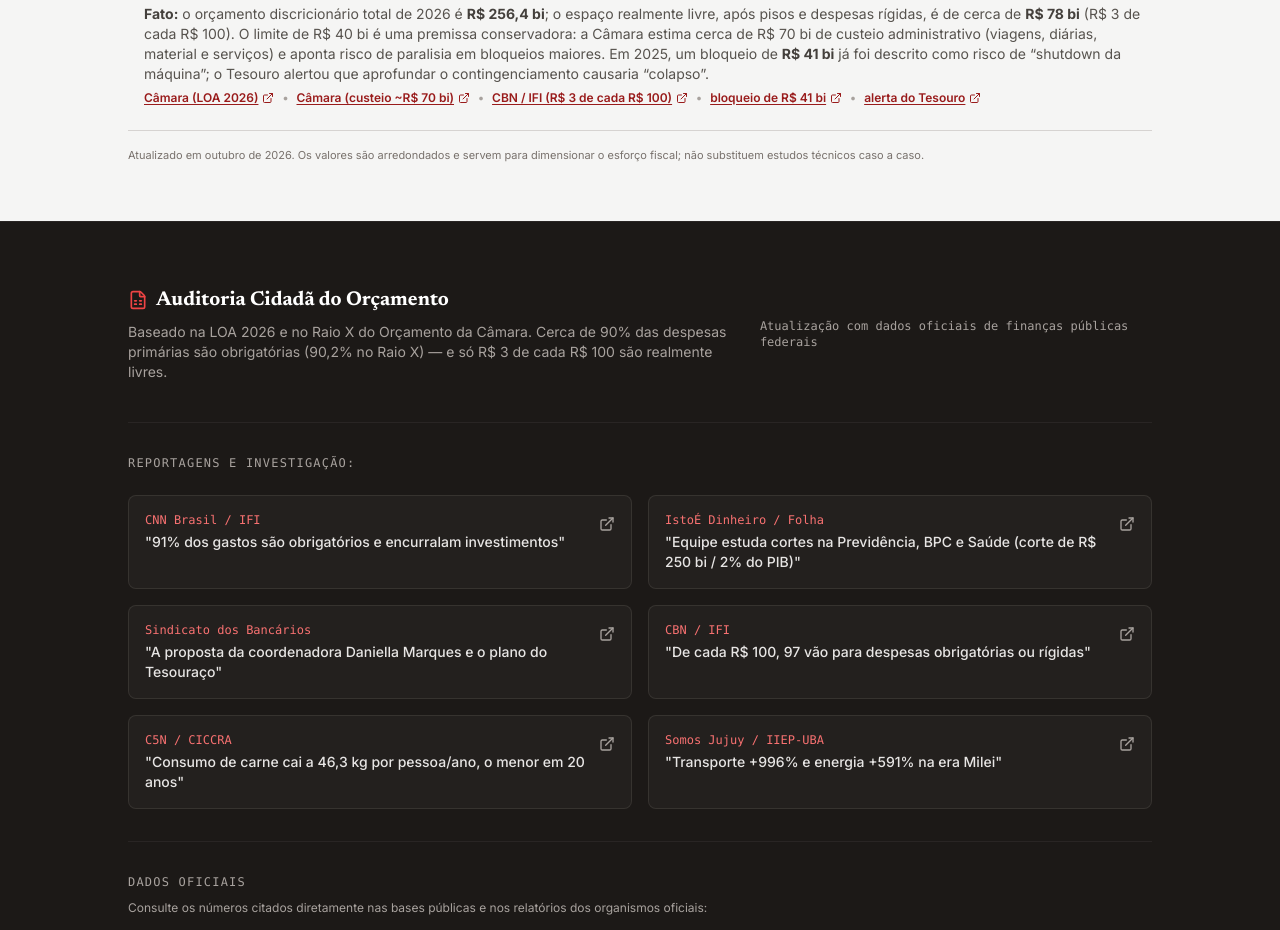
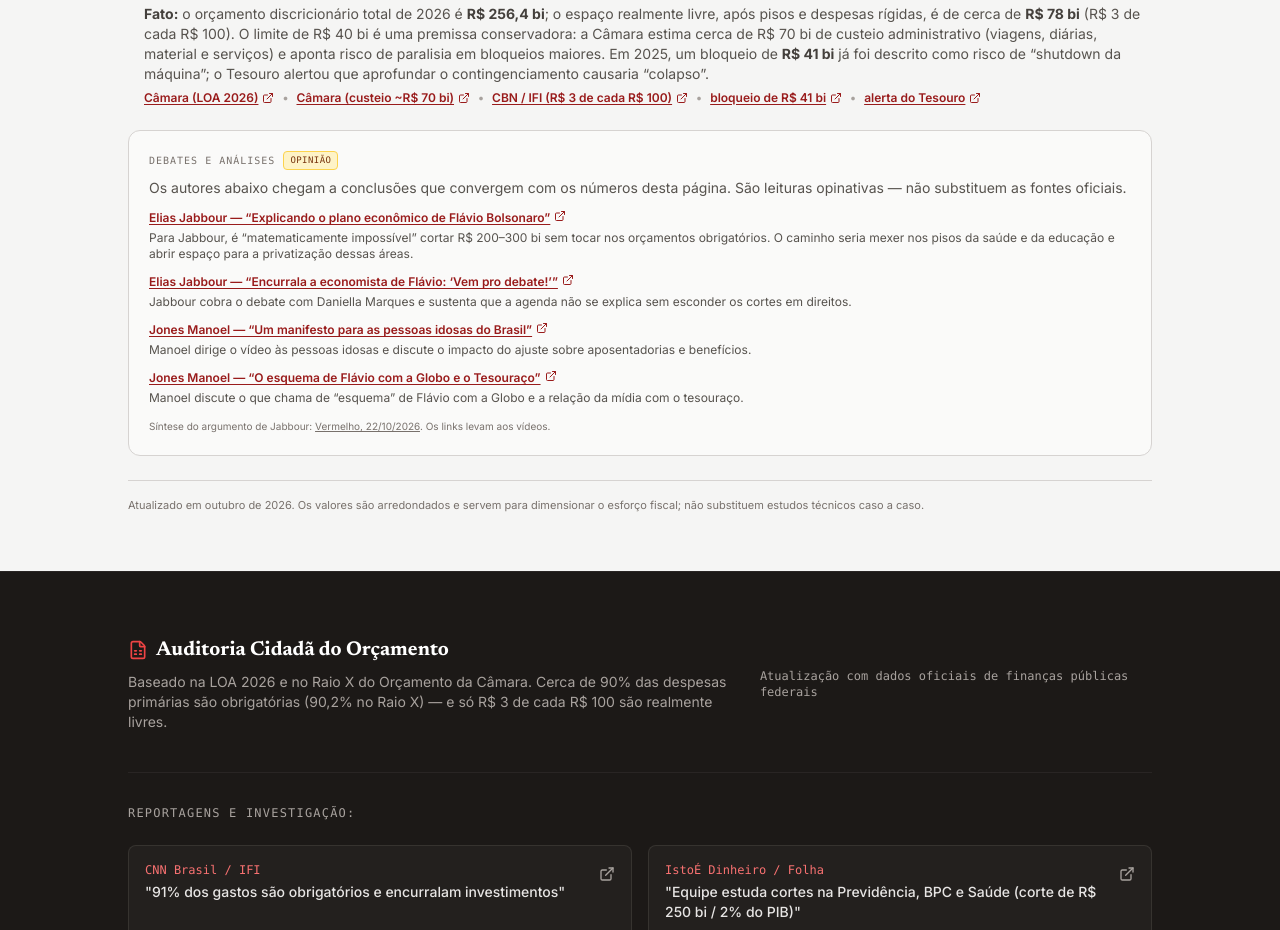
Before and after one commit to martin-alexandre-707/tesouraco-flavio-bolsonaro, a React (Vite) app: page / in a window 1280 px wide. Shown: the part 7905-8835 px from the top of the page. Built offline with nearby package versions, Linux system fonts and the light colour scheme.

Commit message:
Adiciona debates e análises com argumentos atribuídos
- Inclui Elias Jabbour e Jones Manoel com rótulo de opinião
- Resume o argumento de Jabbour sobre pisos e privatização
- Mantém os dados oficiais separados das análises

```diff
--- a/src/components/Footer.jsx
+++ b/src/components/Footer.jsx
@@ -271,6 +271,96 @@
               </div>
             </li>
           </ul>
+
+          <div className="mt-6 rounded-xl border border-stone-300 bg-stone-50 p-4 sm:p-5">
+            <div className="flex flex-wrap items-center gap-2 mb-2">
+              <span className="text-[10px] font-mono uppercase tracking-widest text-stone-500">
+                Debates e Análises
+              </span>
+              <span className="text-[9px] font-mono uppercase tracking-wider px-1.5 py-0.5 rounded bg-amber-100 text-amber-900 border border-amber-300">
+                opinião
+              </span>
+            </div>
+            <p className="text-xs sm:text-sm text-stone-600 leading-relaxed mb-3">
+              Os autores abaixo chegam a conclusões que convergem com os números desta página. São leituras
+              opinativas — não substituem as fontes oficiais.
+            </p>
+            <ul className="space-y-3">
+              <li>
+                <a
+                  href="https://www.youtube.com/watch?v=D9dsaOxmvjo"
+                  target="_blank"
+                  rel="noopener noreferrer"
+                  className="flex items-start gap-1 text-[11px] sm:text-xs font-semibold text-red-800 hover:text-red-950 underline underline-offset-2"
+                >
+                  Elias Jabbour — “Explicando o plano econômico de Flávio Bolsonaro”
+                  <ExternalLink className="w-3 h-3 shrink-0" />
+                </a>
+                <p className="mt-1 text-[11px] sm:text-xs text-stone-600 leading-relaxed">
+                  Para Jabbour, é “matematicamente impossível” cortar R$ 200–300 bi sem tocar nos orçamentos
+                  obrigatórios. O caminho seria mexer nos pisos da saúde e da educação e abrir espaço para a
+                  privatização dessas áreas.
+                </p>
+              </li>
+              <li>
+                <a
+                  href="https://www.youtube.com/watch?v=-mybm79ckaM"
+                  target="_blank"
+                  rel="noopener noreferrer"
+                  className="flex items-start gap-1 text-[11px] sm:text-xs font-semibold text-red-800 hover:text-red-950 underline underline-offset-2"
+                >
+                  Elias Jabbour — “Encurrala a economista de Flávio: ‘Vem pro debate!’”
+                  <ExternalLink className="w-3 h-3 shrink-0" />
+                </a>
+                <p className="mt-1 text-[11px] sm:text-xs text-stone-600 leading-relaxed">
+                  Jabbour cobra o debate com Daniella Marques e sustenta que a agenda não se explica sem
+                  esconder os cortes em direitos.
+                </p>
+              </li>
+              <li>
+                <a
+                  href="https://www.youtube.com/watch?v=9mni5pEKWRI"
+                  target="_blank"
+                  rel="noopener noreferrer"
+                  className="flex items-start gap-1 text-[11px] sm:text-xs font-semibold text-red-800 hover:text-red-950 underline underline-offset-2"
+                >
+                  Jones Manoel — “Um manifesto para as pessoas idosas do Brasil”
+                  <ExternalLink className="w-3 h-3 shrink-0" />
+                </a>
+                <p className="mt-1 text-[11px] sm:text-xs text-stone-600 leading-relaxed">
+                  Manoel dirige o vídeo às pessoas idosas e discute o impacto do ajuste sobre aposentadorias
+                  e benefícios.
+                </p>
+              </li>
+              <li>
+                <a
+                  href="https://www.youtube.com/watch?v=FL-hsuf-NlQ"
+                  target="_blank"
+                  rel="noopener noreferrer"
+                  className="flex items-start gap-1 text-[11px] sm:text-xs font-semibold text-red-800 hover:text-red-950 underline underline-offset-2"
+                >
+                  Jones Manoel — “O esquema de Flávio com a Globo e o Tesouraço”
+                  <ExternalLink className="w-3 h-3 shrink-0" />
+                </a>
+                <p className="mt-1 text-[11px] sm:text-xs text-stone-600 leading-relaxed">
+                  Manoel discute o que chama de “esquema” de Flávio com a Globo e a relação da mídia com o
+                  tesouraço.
+                </p>
+              </li>
+            </ul>
+            <p className="mt-3 text-[10px] text-stone-500 leading-relaxed">
+              Síntese do argumento de Jabbour:{' '}
+              <a
+                href="https://vermelho.org.br/2026/10/22/elias-jabbour-alerta-para-ameaca-economica-de-flavio-bolsonaro/"
+                target="_blank"
+                rel="noopener noreferrer"
+                className="underline hover:text-stone-700"
+              >
+                Vermelho, 22/10/2026
+              </a>
+              . Os links levam aos vídeos.
+            </p>
+          </div>
 
           <p className="mt-6 pt-4 border-t border-stone-300 text-[10px] sm:text-[11px] text-stone-500 leading-relaxed">
             Atualizado em outubro de 2026. Os valores são arredondados e servem para dimensionar o esforço fiscal;
```
Also changed, not shown: 5 other files (tests, documents, lock files or other folders).
